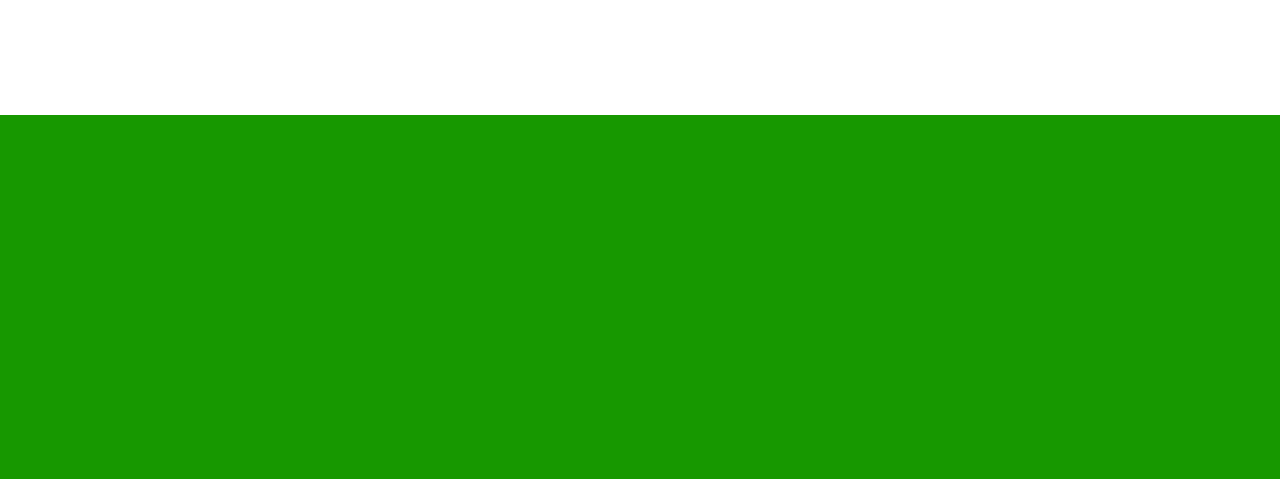
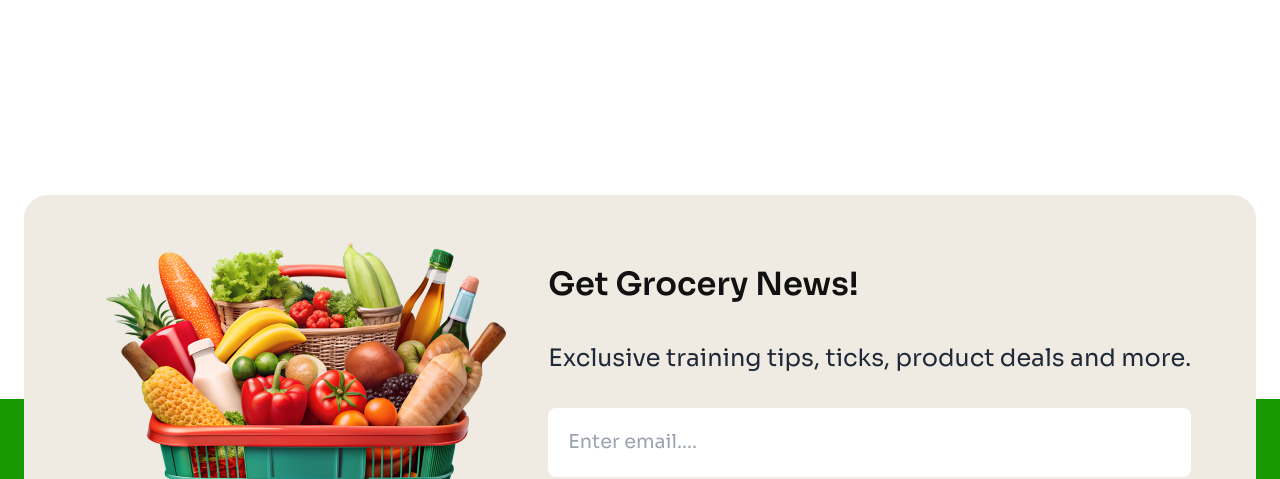
Before and after one commit to HabiburRahmanZihad/natures-platter-web, a plain HTML site: page index.html in a window 1280 px wide. Shown: the part 4230-4709 px from the top of the page. Drawn offline with nearby package versions, Linux system fonts and the light colour scheme.

Commit message:
added grocery section

```diff
--- a/index.html
+++ b/index.html
@@ -81,6 +81,7 @@
 
     <!-- Main section -->
     <main>
+
         <!-- Services Section -->
         <section class="max-w-[1320px] mx-auto px-4 md:px-6 my-36">
             <!-- Title -->
@@ -313,9 +314,8 @@
 
             </div>
         </section>
-
         <!-- Arrival & Offers -->
-        <section class="max-w-[1320px] mx-auto px-4 md:px-6 my-36">
+        <section class="max-w-[1320px] mx-auto px-4 md:px-6 mt-36">
             <!-- Title -->
             <div class="mb-12">
                 <h2 class="text-[3rem] text-[#179800] font-semibold">Services</h2>
@@ -364,10 +364,34 @@
             </div>
         </section>
 
+        <!-- Get Grocery News! -->
+        <section class="max-w-[1320px] mx-auto px-4 md:px-6 relative -bottom-72 lg:-bottom-56">
+            <div class="bg-[#EFEBE3] rounded-3xl justify-around items-center
+            p-10 lg:px-14
+            lg:flex    space-y-8 lg:space-y-0">
+                <!-- img -->
+                <div>
+                    <img src="images/vegetable-busket.png" alt="">
+                </div>
+                <!-- Text -->
+                <div class="space-y-4  lg:space-y-8 flex flex-col items-center text-center md:text-left md:items-start">
+                    <p
+                        class="text-[1.34rem] lg:text-[2rem] md:text-[3rem] font-semibold text-[#179800] md:text-[#111111]">
+                        Get Grocery
+                        News!</p>
+                    <p class="text-[1rem] lg:text-[1.5rem]">Exclusive training tips, ticks, product deals and more.</p>
+                    <input type="text" class="bg-[#FFFFFF] text-[1.2rem] text-[#C4C4C4]
+                    w-full  p-5 rounded-lg" placeholder="Enter email....">
+                    <button class="btn px-8 h-10 text-white text-[1.5rem] bg-[#179800]">Subscribe</button>
+                </div>
+            </div>
+        </section>
+
     </main>
+
     <!-- Footer section -->
-    <footer class="bg-[#179800] text-white">
-        <section class="max-w-[1320px] mx-auto px-5 md:px-0 pt-[370px] pb-[141px] ">
+    <footer class="bg-[#179800]  ">
+        <section class="max-w-[1320px] mx-auto px-5 md:px-0 pt-[370px] pb-[141px] text-white ">
             <div class="grid grid-cols-1 lg:grid-cols-3 gap-10 ">
                 <!-- 1st footer -->
                 <div class="space-y-4">
```
Lines whose indentation alone changed are shown as unchanged.
